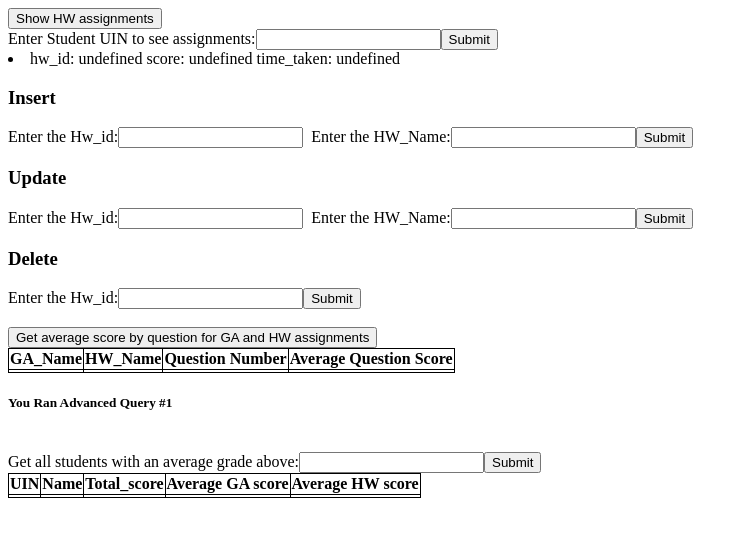
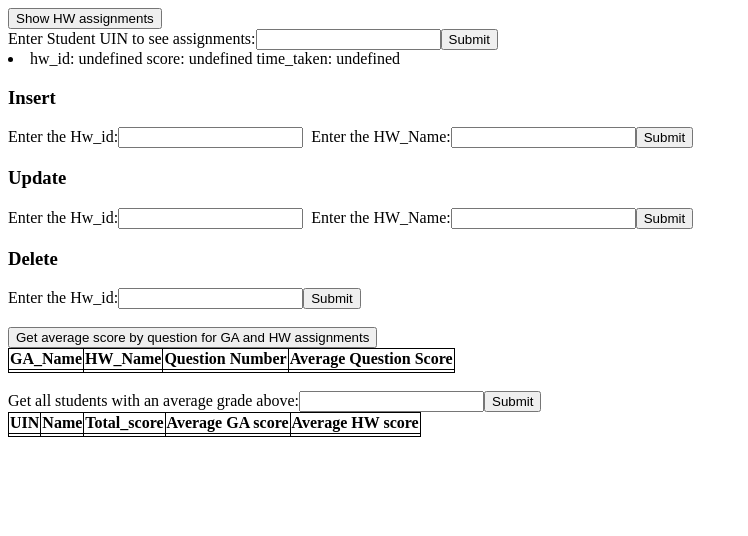
Before and after one commit to Alexwwwwww/fa22-cs411-A-team050-SQLater, a React (Create React App) app in the folder frontend/: page / in a window 1280 px wide. Shown: the top 536 px of the page, without its empty margins (0-748 px from the left). Built offline with nearby package versions, Linux system fonts and the light colour scheme.

Commit message:
removed description

```diff
--- a/frontend/src/App.js
+++ b/frontend/src/App.js
@@ -295,7 +295,6 @@ function App() {
             ))}
           </tbody>
         </table>
-        <h5>You Ran Advanced Query #1</h5>
       </div>
       <br />
       <form onSubmit={SubmitGradeFilterHandler}>
```
